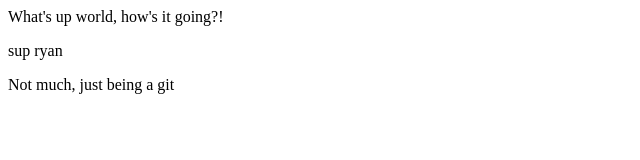
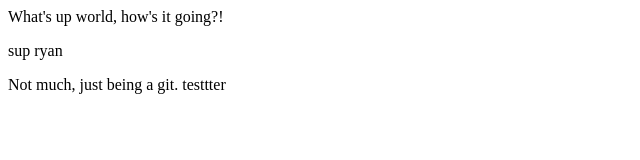
Before and after one commit to ryan1010/proj1, a plain HTML site: page index.html in a window 1280 px wide. Shown: the full height of the page, 0-640 px from the left. Drawn offline with Linux system fonts and the light colour scheme.

Commit message:
Modified index.html and added flying to woo.txt

```diff
--- a/index.html
+++ b/index.html
@@ -14,7 +14,7 @@
 <body>
 	<p>What's up world, how's it going?!</p>
 	<p>sup ryan</p>
-	<p>Not much, just being a git</p>
+	<p>Not much, just being a git. testtter</p>
 
 </body>
 </html>
```
Also changed, not shown: woo.txt.
